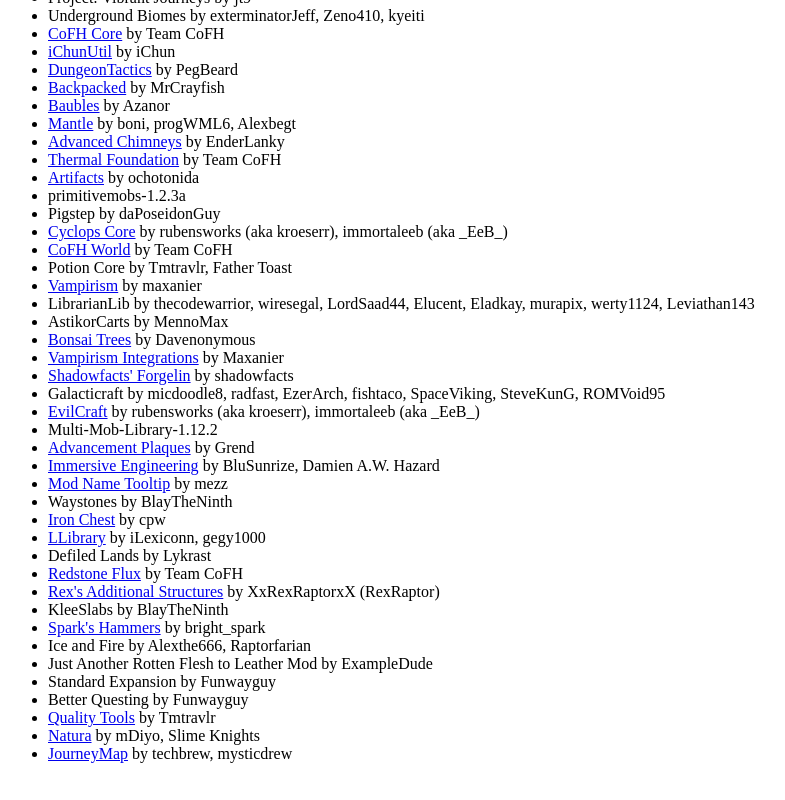
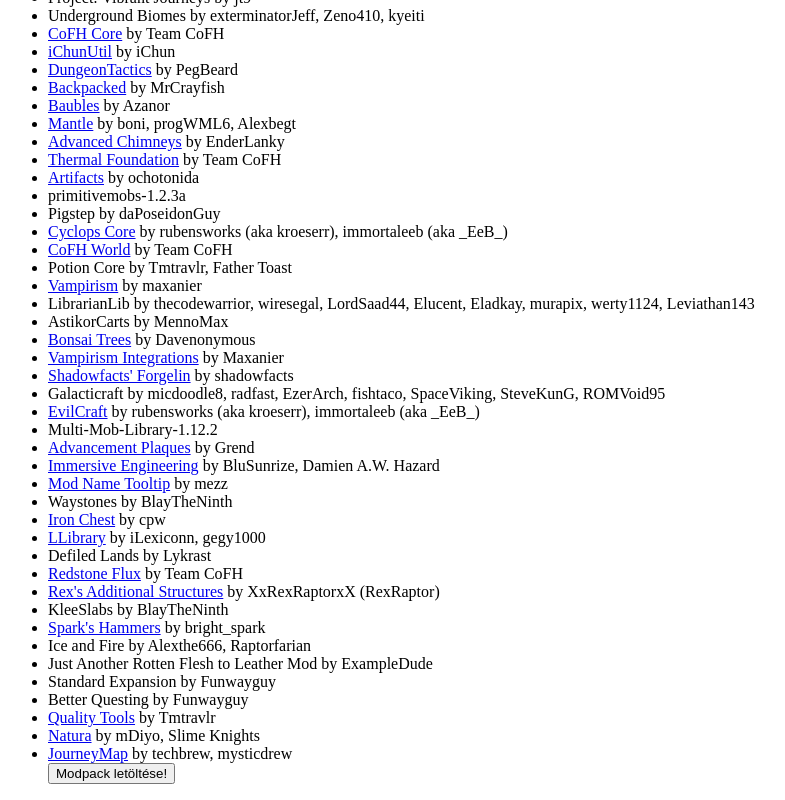
Before and after one commit to Markerunga/markerunga.github.io, a plain HTML site: page mods.html in a window 1280 px wide. Shown: the part 307-1107 px from the top of the page, without its empty margins (0-785 px from the left). Before the commit the page ends 1086 px from the top, so only its background shows below. Drawn offline with Linux system fonts and the light colour scheme.

Commit message:
Update mods.html

```diff
--- a/mods.html
+++ b/mods.html
@@ -58,4 +58,8 @@
 	<li><a href="https://bitbucket.org/Tmtravlr/qualitytools/wiki/Home">Quality Tools</a> by Tmtravlr</li>
 	<li><a href="http://www.minecraftforum.net/forums/mapping-and-modding/minecraft-mods/1294968-natura">Natura</a> by mDiyo, Slime Knights</li>
 	<li><a href="http://journeymap.info">JourneyMap</a> by techbrew, mysticdrew</li>
+	<a href="https://www.mediafire.com/file/dj6o5m5ign3xkcu/Mechanic+Space.zip/file">
+  <button>Modpack letöltése!</button>
+</a>
+
 </ul></body></html>
```
